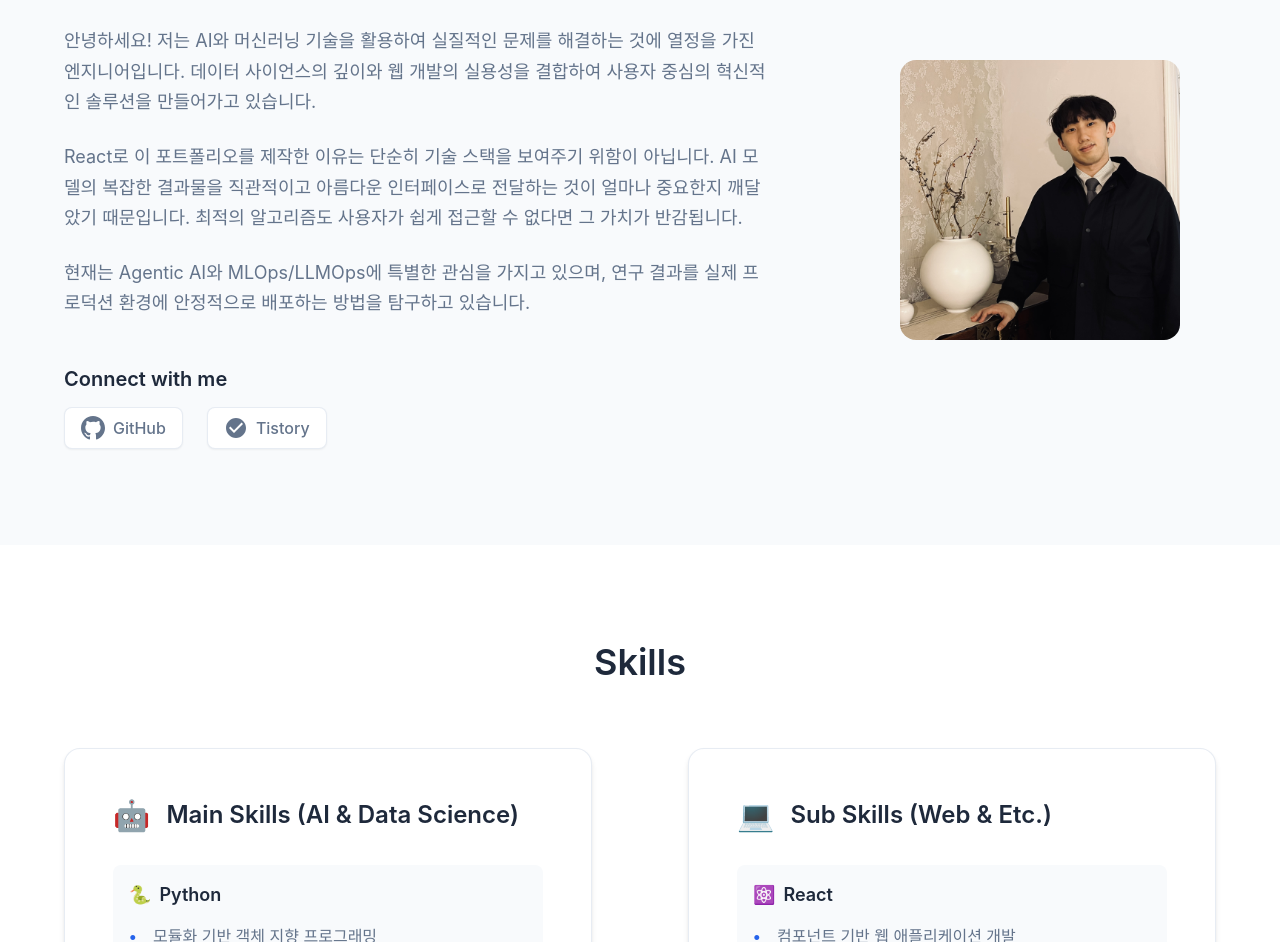
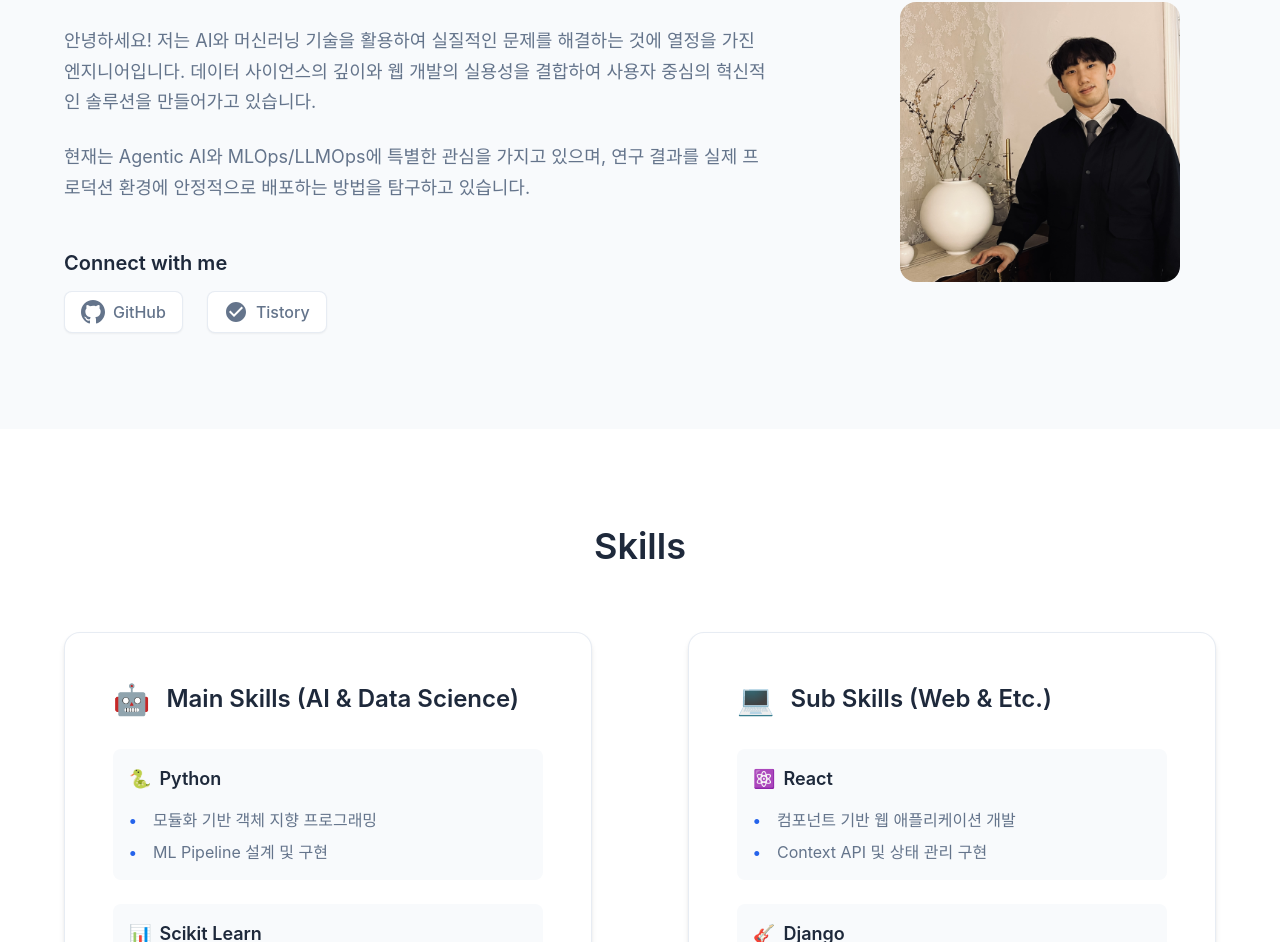
Before and after one commit to iPad7/portfolio, a React (Vite) app: page / in a window 1280 px wide. Shown: the part 945-1887 px from the top of the page. Built offline with nearby package versions, Linux system fonts and the light colour scheme.

Commit message:
About.jsx 수정

```diff
--- a/src/sections/About/About.jsx
+++ b/src/sections/About/About.jsx
@@ -35,12 +35,6 @@ const About = () => {
               <p>
                 안녕하세요! 저는 AI와 머신러닝 기술을 활용하여 실질적인 문제를 해결하는 것에 열정을 가진 엔지니어입니다.
                 데이터 사이언스의 깊이와 웹 개발의 실용성을 결합하여 사용자 중심의 혁신적인 솔루션을 만들어가고 있습니다.
-              </p>
-
-              <p>
-                React로 이 포트폴리오를 제작한 이유는 단순히 기술 스택을 보여주기 위함이 아닙니다.
-                AI 모델의 복잡한 결과물을 직관적이고 아름다운 인터페이스로 전달하는 것이 얼마나 중요한지 깨달았기 때문입니다.
-                최적의 알고리즘도 사용자가 쉽게 접근할 수 없다면 그 가치가 반감됩니다.
               </p>
 
               <p>
```
